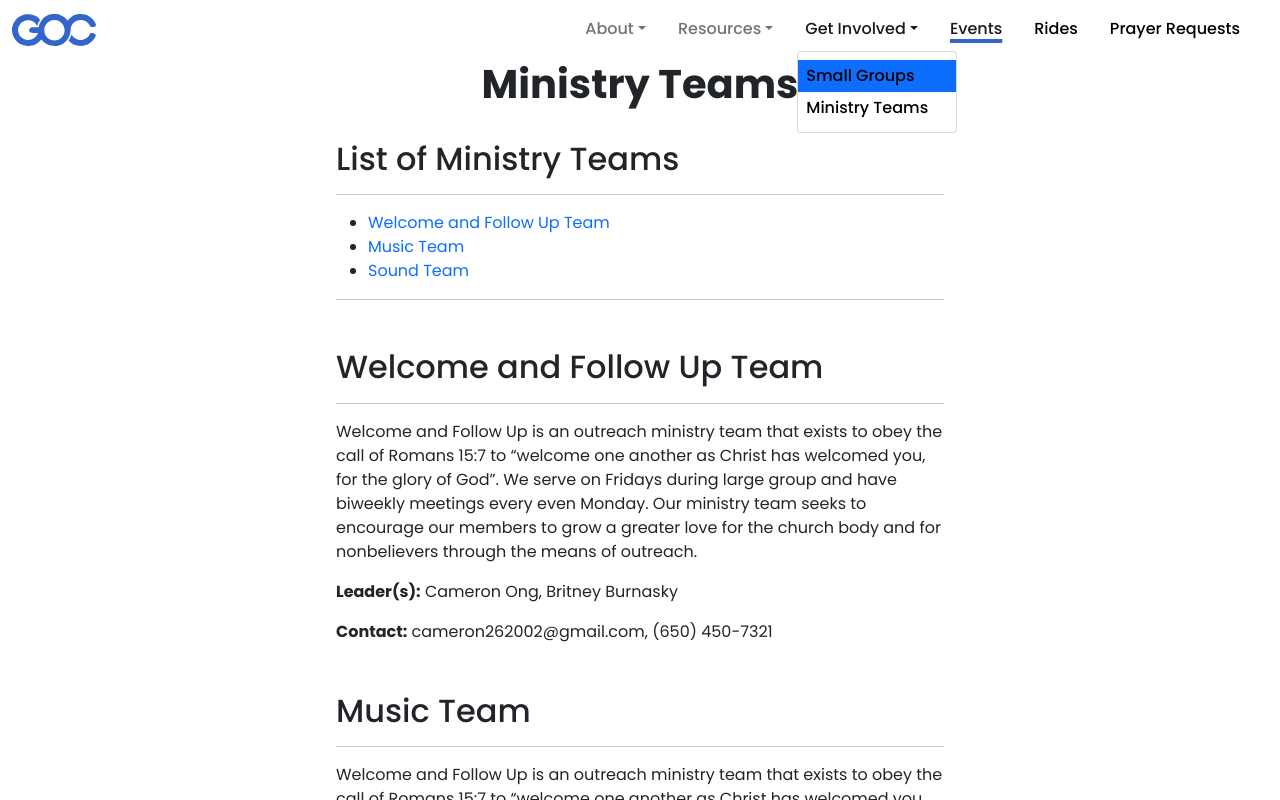
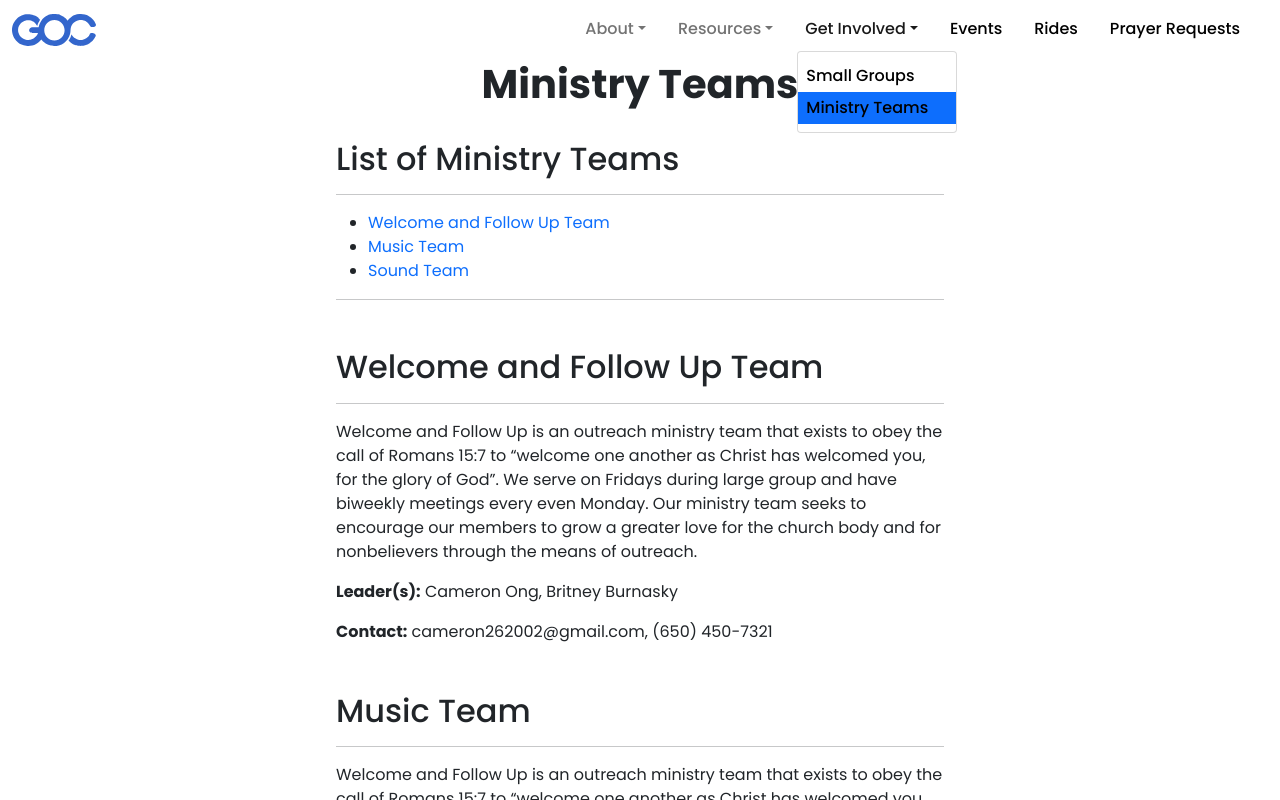
Before and after one commit to graceoncampus/goc-web-v3, a React (Create React App) app: page /ministryteams in a window 1280 px wide. Both pictures are taken after a click on the button "Get Involved". Shown: the top 800 px of the page. Built offline with nearby package versions, Linux system fonts and the light colour scheme; no server answers; what aws-amplify would draw is missing.

Commit message:
fix: small groups navbar selection

```diff
--- a/src/Components/User/Header/Header.tsx
+++ b/src/Components/User/Header/Header.tsx
@@ -12,6 +12,7 @@ export enum HeaderNavbarActiveKey {
 	ABOUT = 'About',
 	RESOURCES = 'Resources',
 	SMALL_GROUPS = 'Small Groups',
+	MINISTRY_TEAMS = 'Ministry Teams',
 	RIDES = 'Rides',
 	PRAYER = 'Prayer',
 }
@@ -138,6 +139,7 @@ export const Header = (headerProps: HeaderProps) => {
 									</NavDropdown.Item>
 									<NavDropdown.Item
 										className={'px-2 header-navbar-link'}
+										eventKey={'Ministry Teams'}
 										href={'/ministryteams'}
 									>
 										Ministry Teams
@@ -148,7 +150,7 @@ export const Header = (headerProps: HeaderProps) => {
 							<Nav.Item className={'px-2'}>
 								<Nav.Link
 									className={'header-navbar-link'}
-									eventKey={'Small Groups'}
+									eventKey={'Events'}
 									href={'/events'}
 								>
 									Events
--- a/src/Components/User/MinistryTeams/MinistryTeams.tsx
+++ b/src/Components/User/MinistryTeams/MinistryTeams.tsx
@@ -2,7 +2,6 @@ import { HeaderNavbarActiveKey } from 'Components/User/Header/Header';
 import { Template } from 'Components/User/Template/Template';
 
 import './MinistryTeams.scss';
-import { Accordion } from 'react-bootstrap';
 
 const mockTeams: MinistryTeam[] = [
 	{
@@ -31,7 +30,7 @@ const mockTeams: MinistryTeam[] = [
 export const MinistryTeams: React.FC = () => {
 	return (
 		<Template
-			activeKey={HeaderNavbarActiveKey.SMALL_GROUPS} // TODO: Add constant to template
+			activeKey={HeaderNavbarActiveKey.MINISTRY_TEAMS} // TODO: Add constant to template
 			body={<TeamsBody MinistryTeams={mockTeams} />}
 		/>
 	);
```
